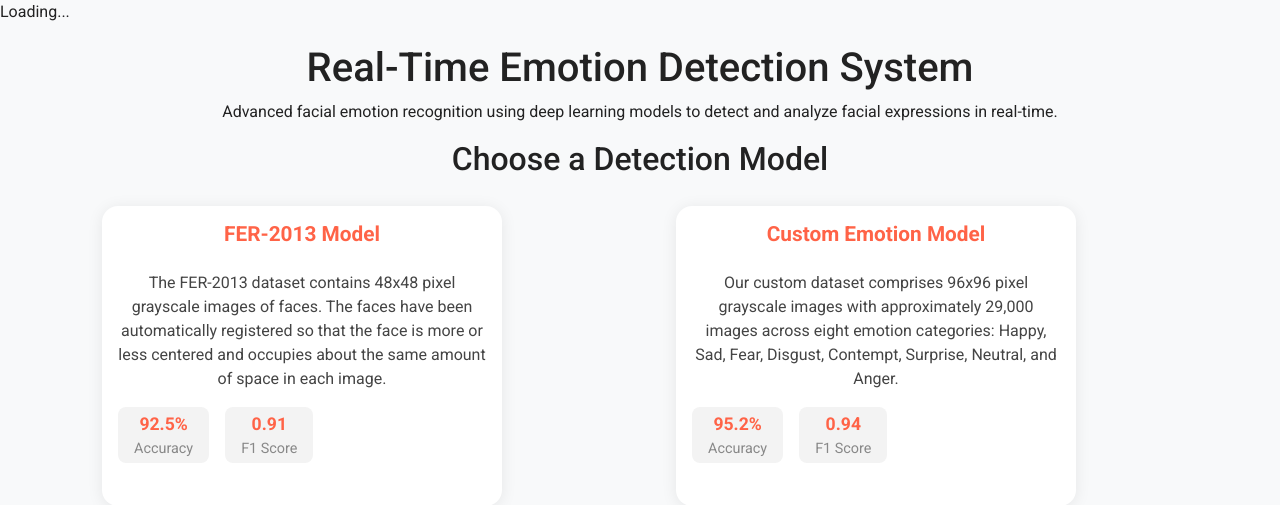
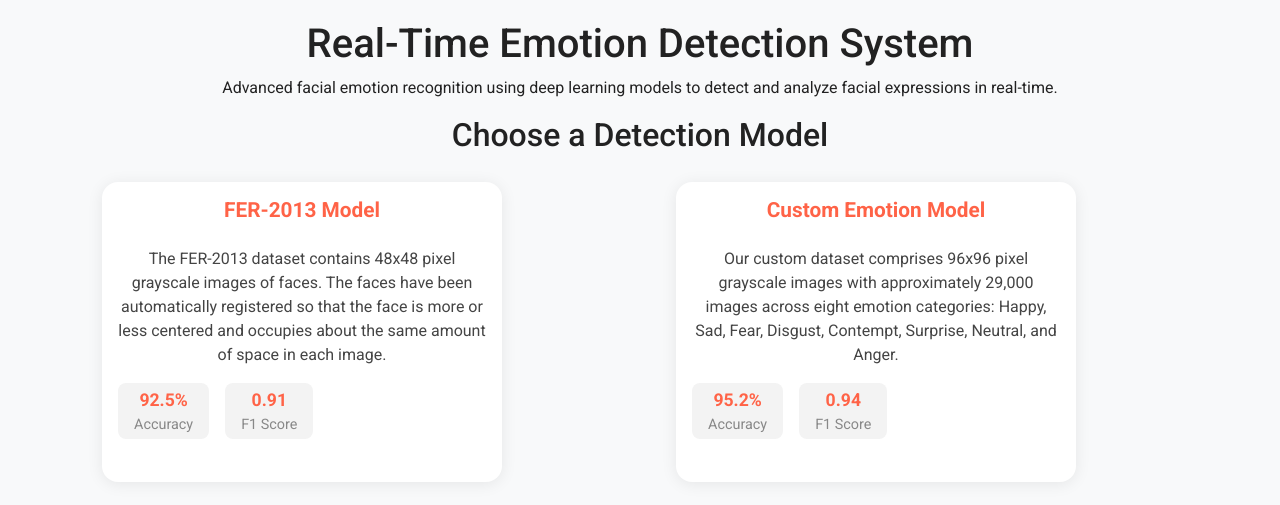
Before and after one commit to MY-starG/Real-Time-Emotion-Detection, a Flask app: page / in a window 1280 px wide. Shown: the top 505 px of the page. Run offline with Flask 3, Linux system fonts and the light colour scheme.

Commit message:
Update layout.html

```diff
--- a/templates/layout.html
+++ b/templates/layout.html
@@ -16,7 +16,7 @@
     <div class="page-transition-wrapper">
         <div class="page-loader">
             <div class="loader-circle"></div>
-            <div class="loader-text">Loading...</div>
+
         </div>
 
         <!-- Only show home button on non-home pages -->
```
